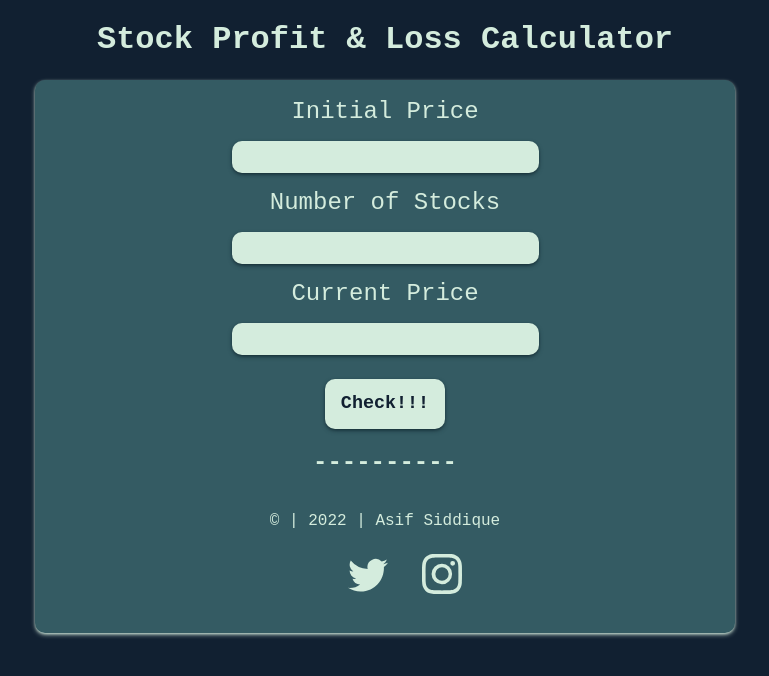
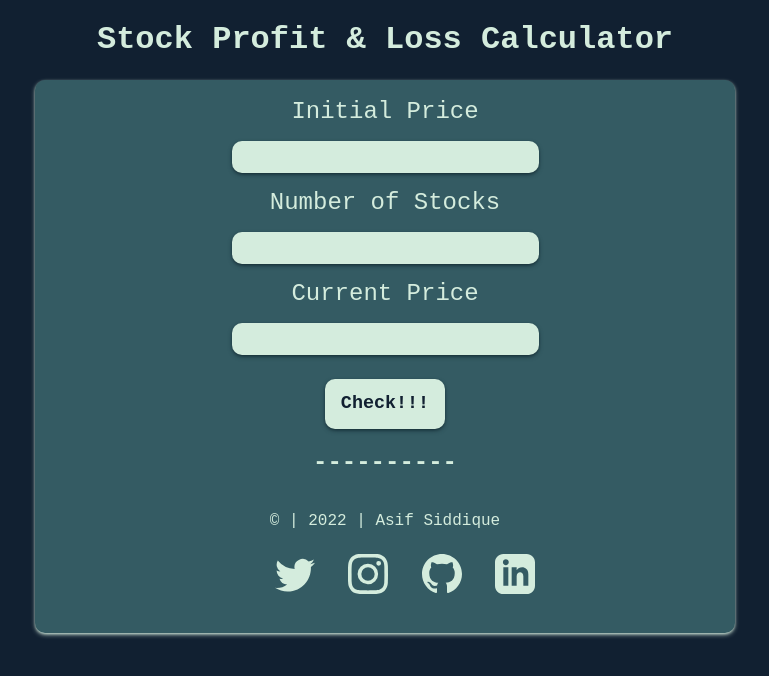
Before and after one commit to asif-sidd9768/mark14, a plain HTML site: page index.html in a window 1280 px wide. Shown: the whole page, without its empty margins (255-1024 px from the left). Drawn offline with Linux system fonts and the light colour scheme; a web font is replaced by a local one.

Commit message:
Update index.html

```diff
--- a/index.html
+++ b/index.html
@@ -45,7 +45,7 @@
       <p>&#169 | 2022 | Asif Siddique</p>
       <ul class="socialList">
         <li class="logoLink">
-            <a href="https://twitter.com/asif_sidd1">
+            <a href="https://twitter.com/asif_sidd1" target="_blank" rel="noreferrer">
                 <svg xmlns="http://www.w3.org/2000/svg" width="40" height="40" fill="currentColor"
                     class="logo" viewBox="0 0 16 16">
                     <path
@@ -54,7 +54,7 @@
             </a>
         </li>
         <li class="logoLink">
-            <a href="https://www.instagram.com/asif_sidd1">
+            <a href="https://www.instagram.com/asif_sidd1" target="_blank" rel="noreferrer">
                 <svg xmlns="http://www.w3.org/2000/svg" width="40" height="40" fill="currentColor"
                     class="logo" viewBox="0 0 16 16">
                     <path
@@ -62,7 +62,16 @@
                 </svg>
             </a>
         </li>
-
+        <li class="logoLink">
+          <a href="https://github.com/asif-sidd9768" target="_blank" rel="noreferrer" >
+            <svg xmlns="http://www.w3.org/2000/svg" fill="currentColor" class="logo" width="40" height="40" viewBox="0 0 24 24"><path d="M12 0c-6.626 0-12 5.373-12 12 0 5.302 3.438 9.8 8.207 11.387.599.111.793-.261.793-.577v-2.234c-3.338.726-4.033-1.416-4.033-1.416-.546-1.387-1.333-1.756-1.333-1.756-1.089-.745.083-.729.083-.729 1.205.084 1.839 1.237 1.839 1.237 1.07 1.834 2.807 1.304 3.492.997.107-.775.418-1.305.762-1.604-2.665-.305-5.467-1.334-5.467-5.931 0-1.311.469-2.381 1.236-3.221-.124-.303-.535-1.524.117-3.176 0 0 1.008-.322 3.301 1.23.957-.266 1.983-.399 3.003-.404 1.02.005 2.047.138 3.006.404 2.291-1.552 3.297-1.23 3.297-1.23.653 1.653.242 2.874.118 3.176.77.84 1.235 1.911 1.235 3.221 0 4.609-2.807 5.624-5.479 5.921.43.372.823 1.102.823 2.222v3.293c0 .319.192.694.801.576 4.765-1.589 8.199-6.086 8.199-11.386 0-6.627-5.373-12-12-12z"/></svg>
+          </a>
+        </li>
+        <li class="logoLink">
+          <a href="https://www.linkedin.com/in/asif-siddique-40912a236/" target="_blank" rel="noreferrer">
+            <svg xmlns="http://www.w3.org/2000/svg" width="40" height="40"  class="logo" fill="currentColor" viewBox="0 0 24 24" className='logo-linkedin'><path d="M19 0h-14c-2.761 0-5 2.239-5 5v14c0 2.761 2.239 5 5 5h14c2.762 0 5-2.239 5-5v-14c0-2.761-2.238-5-5-5zm-11 19h-3v-11h3v11zm-1.5-12.268c-.966 0-1.75-.79-1.75-1.764s.784-1.764 1.75-1.764 1.75.79 1.75 1.764-.783 1.764-1.75 1.764zm13.5 12.268h-3v-5.604c0-3.368-4-3.113-4 0v5.604h-3v-11h3v1.765c1.396-2.586 7-2.777 7 2.476v6.759z"/></svg>
+          </a>
+        </li>
     </ul>
     </section>
     </main>
```
